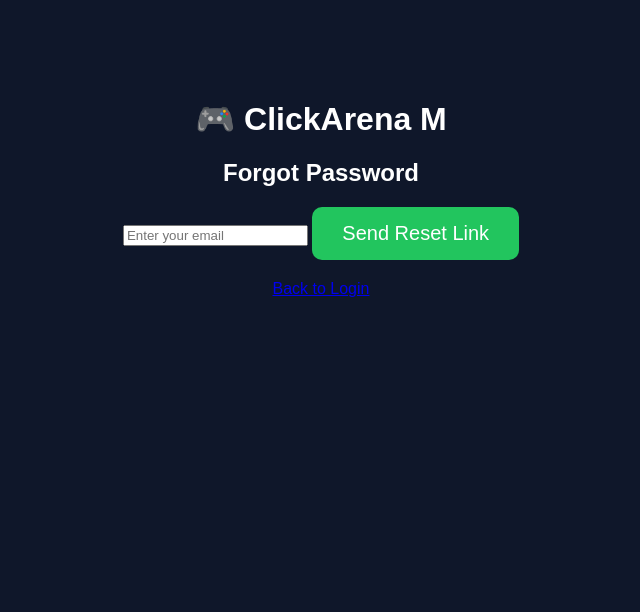
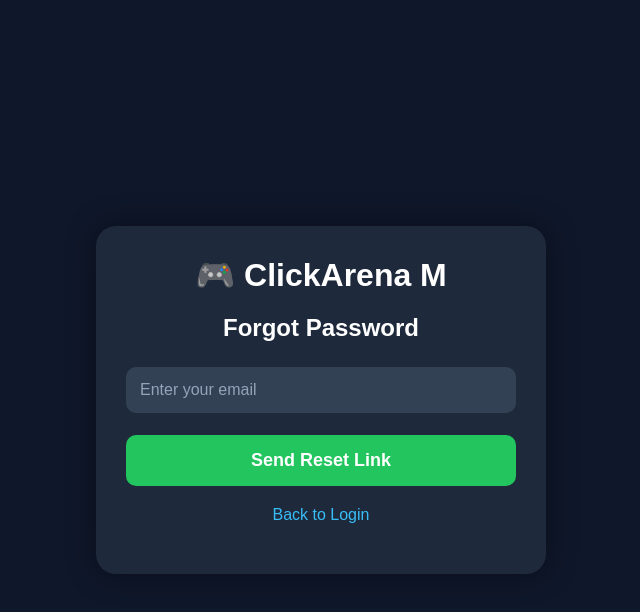
Before and after one commit to Yarkanofficial/clicker-ern-M, a plain HTML site: page forgot-password.html in a window 1280 px wide. Shown: the whole page, without its empty margins (319-959 px from the left). Drawn offline with Linux system fonts and the light colour scheme.

Commit message:
Update style.css

```diff
--- a/style.css
+++ b/style.css
@@ -1,21 +1,114 @@
-body {
-    background: #0f172a;
-    color: white;
-    text-align: center;
-    font-family: Arial, sans-serif;
-    margin-top: 100px;
+*{
+    margin:0;
+    padding:0;
+    box-sizing:border-box;
 }
 
-button {
-    background: #22c55e;
-    color: white;
-    border: none;
-    padding: 15px 30px;
-    font-size: 20px;
-    border-radius: 10px;
-    cursor: pointer;
+body{
+    background:#0f172a;
+    color:#fff;
+    font-family:Arial,sans-serif;
+    display:flex;
+    justify-content:center;
+    align-items:center;
+    min-height:100vh;
 }
 
-button:hover {
-    background: #16a34a;
+.container{
+    width:90%;
+    max-width:450px;
+    background:#1e293b;
+    padding:30px;
+    border-radius:20px;
+    text-align:center;
+    box-shadow:0 0 30px rgba(0,0,0,.4);
 }
+
+h1{
+    font-size:32px;
+    margin-bottom:20px;
+}
+
+h2{
+    margin:15px 0;
+}
+
+p{
+    color:#cbd5e1;
+    margin-bottom:20px;
+}
+
+input{
+    width:100%;
+    padding:14px;
+    margin:10px 0;
+    border:none;
+    border-radius:10px;
+    background:#334155;
+    color:#fff;
+    font-size:16px;
+}
+
+input::placeholder{
+    color:#94a3b8;
+}
+
+button{
+    width:100%;
+    padding:15px;
+    margin-top:12px;
+    border:none;
+    border-radius:10px;
+    background:#22c55e;
+    color:#fff;
+    font-size:18px;
+    font-weight:bold;
+    cursor:pointer;
+    transition:.3s;
+}
+
+button:hover{
+    background:#16a34a;
+    transform:scale(1.03);
+}
+
+a{
+    color:#38bdf8;
+    text-decoration:none;
+}
+
+a:hover{
+    text-decoration:underline;
+}
+
+table{
+    width:100%;
+    border-collapse:collapse;
+    margin-top:20px;
+}
+
+th{
+    background:#22c55e;
+    padding:12px;
+}
+
+td{
+    background:#334155;
+    padding:12px;
+    text-align:center;
+}
+
+@media(max-width:600px){
+    .container{
+        width:95%;
+        padding:20px;
+    }
+
+    h1{
+        font-size:26px;
+    }
+
+    button{
+        font-size:16px;
+    }
+}
```
